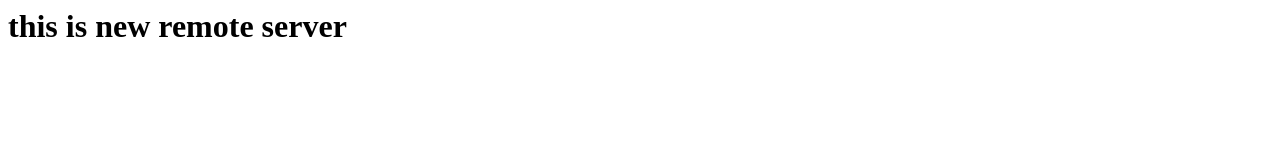
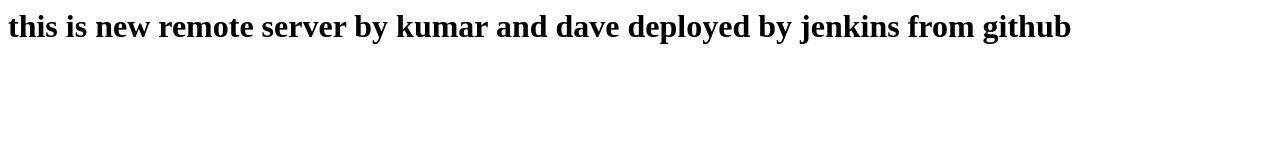
Before and after one commit to ak9675/jenkinsremoterepo, a plain HTML site: page index.html in a window 1280 px wide. Drawn offline with Linux system fonts and the light colour scheme.

Commit message:
second commit

```diff
--- a/index.html
+++ b/index.html
@@ -1 +1 @@
-<h1>this is new remote server</h1>
+<h1>this is new remote server by kumar and dave deployed by jenkins from github</h1>
```
